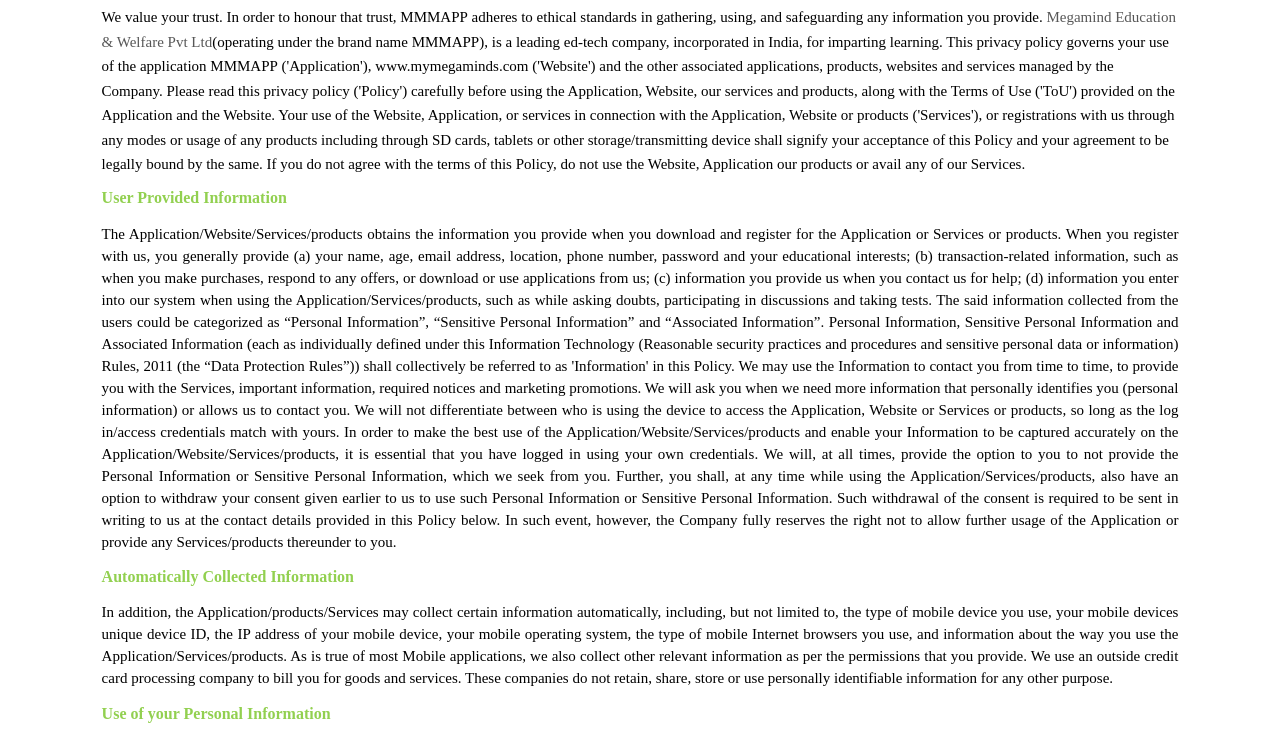
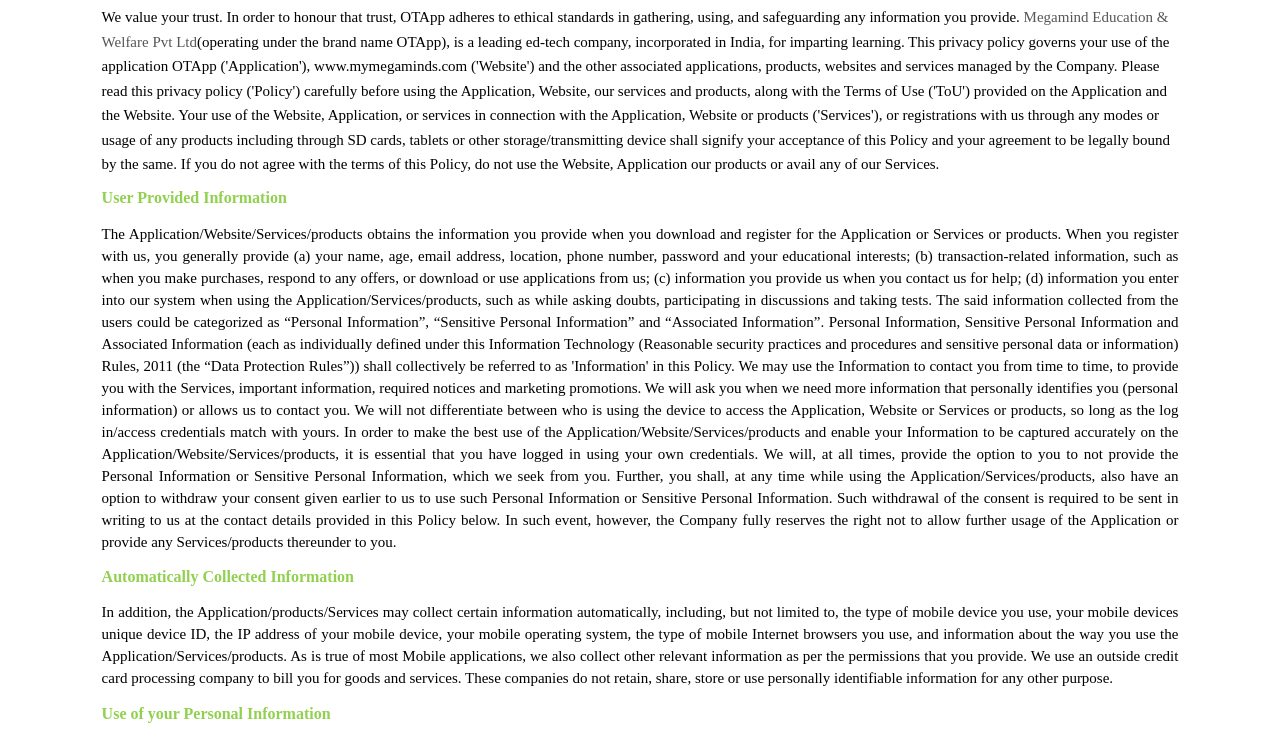
Before and after one commit to KunalLorex/landing_page..megamind, a plain HTML site: page Privacy Policy/index.html in a window 1280 px wide. Shown: the part 191-929 px from the top of the page. Drawn offline with nearby package versions, Linux system fonts and the light colour scheme.

Commit message:
first commit 1

```diff
--- a/Privacy Policy/index.html
+++ b/Privacy Policy/index.html
@@ -44,7 +44,7 @@
             <p style="margin-top:0pt;margin-bottom:8pt;background-color:#ffffff;border:none;"><span
                     style="font-family:'Quattrocento Sans';font-size:15px;color:#000000;">We value your trust. In order
                     to honour that trust,&nbsp;</span><span
-                    style="font-family:'Quattrocento Sans';font-size:15px;color:#000000;">MMMAPP</span><span
+                    style="font-family:'Quattrocento Sans';font-size:15px;color:#000000;">OTApp</span><span
                     style="font-family:'Quattrocento Sans';font-size:15px;color:#000000;">&nbsp;adheres to ethical
                     standards in gathering, using, and safeguarding any information you provide.&nbsp;</span><span
                     style="font-family:'Times New Roman';font-size:15px;color:#575757;">Megamind Education &amp; Welfare
@@ -52,13 +52,13 @@
                     under the brand</span><span
                     style="font-family:'Quattrocento Sans';font-size:15px;color:#000000;">&nbsp;</span><span
                     style="font-family:'Quattrocento Sans';font-size:15px;color:#000000;">name&nbsp;</span><span
-                    style="font-family:'Quattrocento Sans';font-size:15px;color:#000000;">MMMAPP</span><span
+                    style="font-family:'Quattrocento Sans';font-size:15px;color:#000000;">OTApp</span><span
                     style="font-family:'Quattrocento Sans';font-size:15px;color:#000000;">), is a leading ed</span><span
                     style="font-family:'Quattrocento Sans';font-size:15px;color:#000000;">-</span><span
                     style="font-family:'Quattrocento Sans';font-size:15px;color:#000000;">tech company, incorporated in
                     India, for imparting learning. This privacy policy governs your use of the
                     application&nbsp;</span><span
-                    style="font-family:'Quattrocento Sans';font-size:15px;color:#000000;">MMMAPP</span><span
+                    style="font-family:'Quattrocento Sans';font-size:15px;color:#000000;">OTApp</span><span
                     style="font-family:'Quattrocento Sans';font-size:15px;color:#000000;">&nbsp;('Application'),
                     www.</span><span
                     style="font-family:'Quattrocento Sans';font-size:15px;color:#000000;">mymegaminds.com</span><span
@@ -171,7 +171,7 @@
                     customers, traffic patterns, and related site information to reputable third parties, however this
                     information when disclosed will be in an aggregate form and does not contain any of your Personally
                     Identifiable Information.&nbsp;</span><span
-                    style="font-family:'Quattrocento Sans';font-size:15px;color:#000000;">MMMAPP</span><span
+                    style="font-family:'Quattrocento Sans';font-size:15px;color:#000000;">OTApp</span><span
                     style="font-family:'Quattrocento Sans';font-size:15px;color:#000000;">&nbsp;will occasionally send
                     email notices, messages or contact you to communicate about our Services, products and benefits, as
                     they are considered an essential part of the Services/products you have chosen. We may disclose
```
